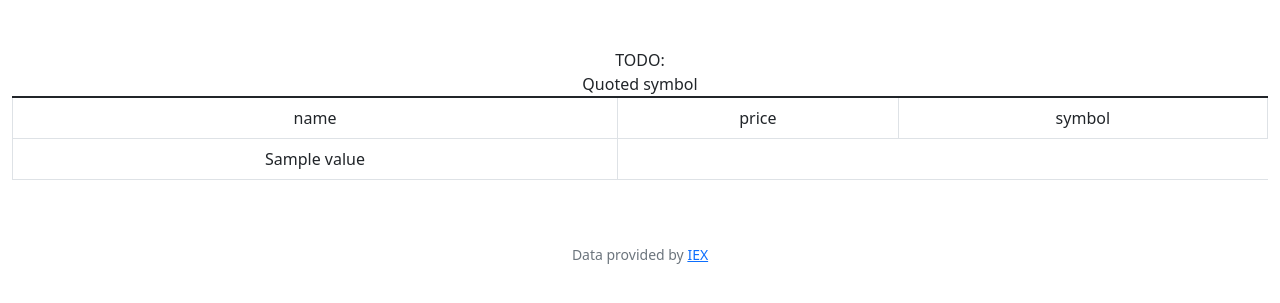
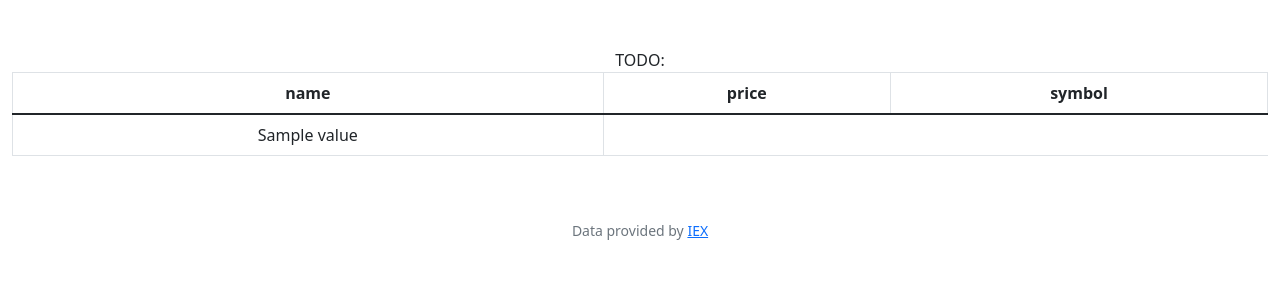
Before and after one commit to Hillgrove/CS50x, a Flask app: template week09/4.pset09/finance/templates/quoted.html in a window 1280 px wide. Shown: the part 76-379 px from the top of the page. Run offline with Flask 3, Linux system fonts and the light colour scheme; the template is opened without the code that fills it: most values are stand-ins (such as "Sample title", 1, 10 or a date in 2020); some libraries are stand-ins or nearby versions.

Commit message:
Wed, Aug 30, 2023, 11:43 AM +02:00

```diff
--- a/week09/4.pset09/finance/templates/quoted.html
+++ b/week09/4.pset09/finance/templates/quoted.html
@@ -7,12 +7,14 @@
 {% block main %}
     TODO:<br>
     <table class="table table-bordered">
-        <thead>Quoted symbol</thead>
+        <thead>
             <tr>
-            <td>name</td>
-            <td>price</td>
-            <td>symbol</td>
+                <th scope="col">name</th>
+                <th scope="col">price</th>
+                <th scope="col">symbol</th>
             </tr>
+        </thead>
+        <tbody>
             <tr>
                 {% for value in quote.values() %}
                     <td>
@@ -21,5 +23,6 @@
                 {% endfor %}
 
             </tr>
+        </tbody>
     </table>
 {% endblock %}
```
Lines whose indentation alone changed are shown as unchanged.
